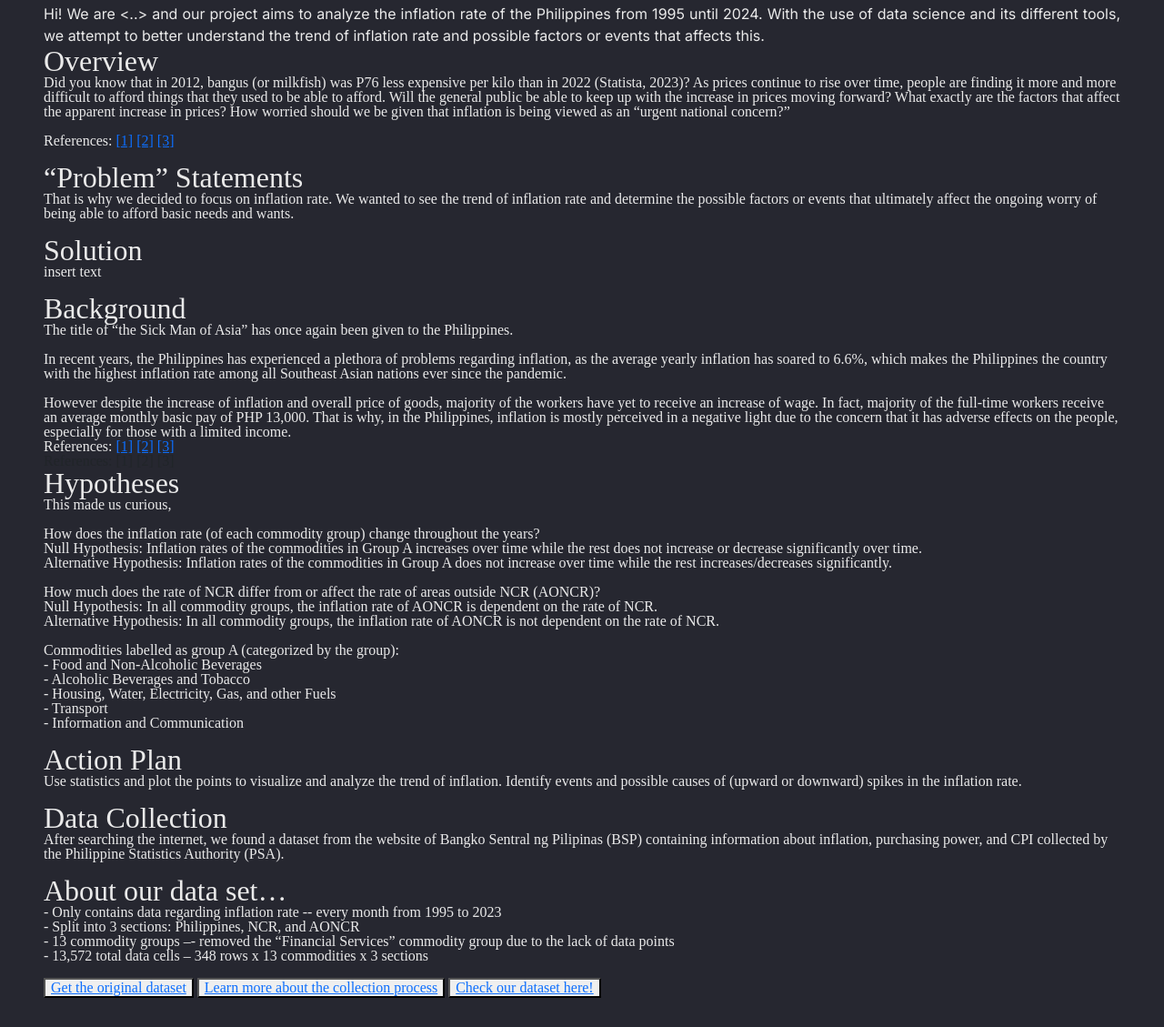
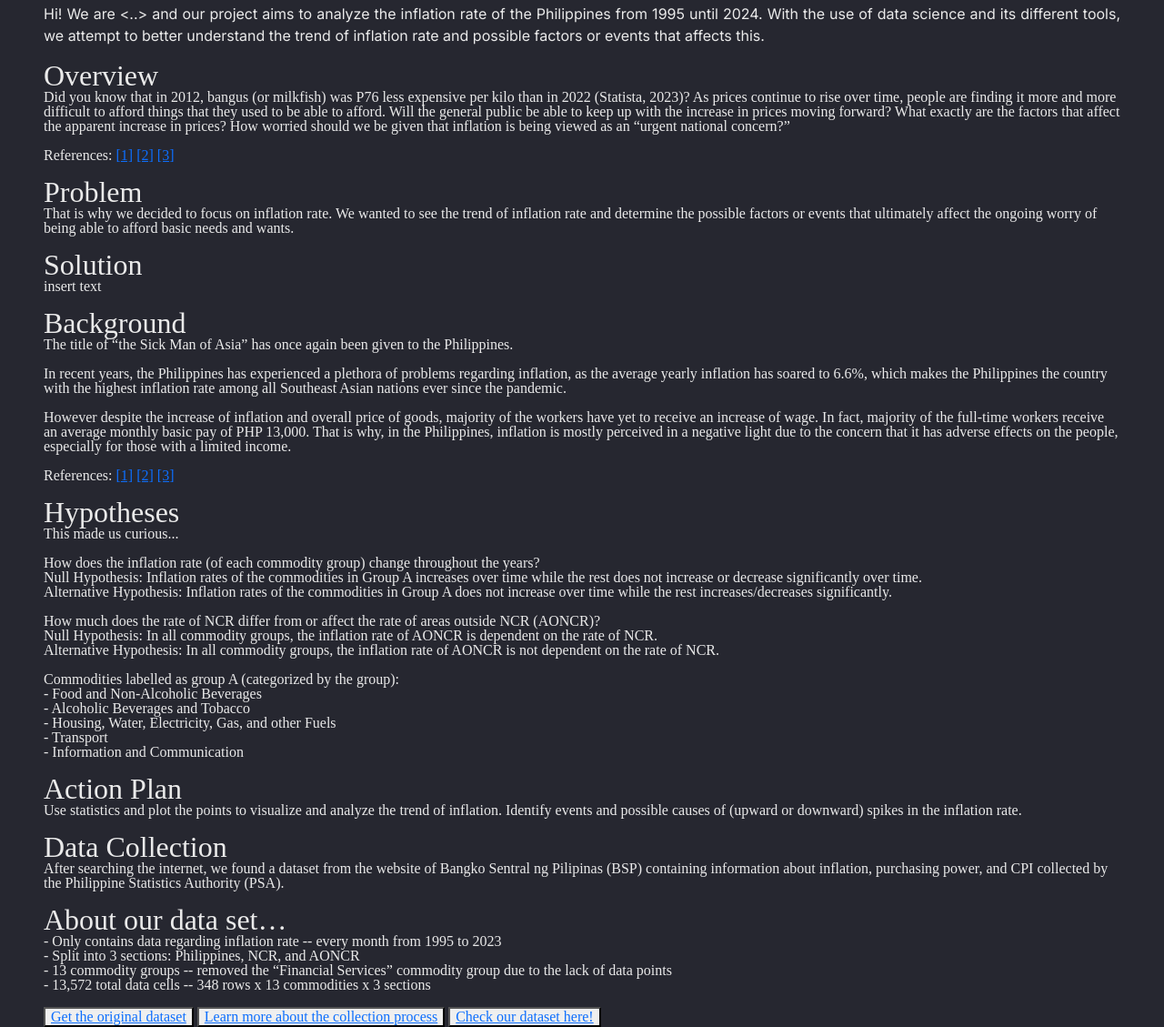
Before and after one commit to Airiseru/cs132-inflation, a plain HTML site: page index.html in a window 1280 px wide. Shown: the part 513-1642 px from the top of the page at 91% size. Before the commit the page ends 1610 px from the top, so only its background shows below. Drawn offline with nearby package versions, Linux system fonts and the light colour scheme.

Commit message:
Fix wording in content

```diff
--- a/index.html
+++ b/index.html
@@ -69,6 +69,7 @@
     </div>
   </div>
   <div id="content-div">
+    <br>
     <h1 class="prim-white big">Overview</h1>
     <p class="prim-white">Did you know that in 2012, bangus (or milkfish) was P76 less expensive per kilo than in 2022
       (Statista, 2023)? As prices continue to rise over time, people are finding it more and more difficult to afford
@@ -86,7 +87,7 @@
     <br>
 
     <h1 class="prim-white big">
-      “Problem” Statements
+      Problem
     </h1>
     <p class="prim-white">
       That is why we decided to focus on inflation rate. We wanted to see the trend of inflation rate and determine the
@@ -117,6 +118,7 @@
       13,000. That is why, in the Philippines, inflation is mostly perceived in a negative light due to the concern that
       it has adverse effects on the people, especially for those with a limited income.
     </p>
+    <br>
     <div class="prim-white references">
       <p>References: <a
           href="https://www.ibon.org/ph-inflation-among-the-highest-in-southeast-asia-ibon/#:~:text=The%20Philippines'%20inflation%20rate%20is,the%20region%20since%20the%20pandemic">[1]</a>
@@ -124,12 +126,13 @@
           href="https://www.bworldonline.com/the-nation/2024/01/22/570545/inflation-is-top-filipino-concern-poll/">[3]</a>
       </p>
     </div>
-    <p>References: [1] [2] [3]</p>
+    <br>
+
     <h1 class="prim-white big">
       Hypotheses
     </h1>
     <p class="prim-white">
-      This made us curious,
+      This made us curious...
     </p>
     <br>
     <p class="prim-white">
@@ -186,8 +189,8 @@
     <ul class="prim-white">
       <li>- Only contains data regarding inflation rate -- every month from 1995 to 2023</li>
       <li>- Split into 3 sections: Philippines, NCR, and AONCR</li>
-      <li>- 13 commodity groups –- removed the “Financial Services” commodity group due to the lack of data points</li>
-      <li>- 13,572 total data cells – 348 rows x 13 commodities x 3 sections</li>
+      <li>- 13 commodity groups -- removed the “Financial Services” commodity group due to the lack of data points</li>
+      <li>- 13,572 total data cells -- 348 rows x 13 commodities x 3 sections</li>
     </ul>
     <br>
     <button><a href="https://www.bsp.gov.ph/Statistics/Prices/prices2018.xls">Get the original dataset</a></button>
```
